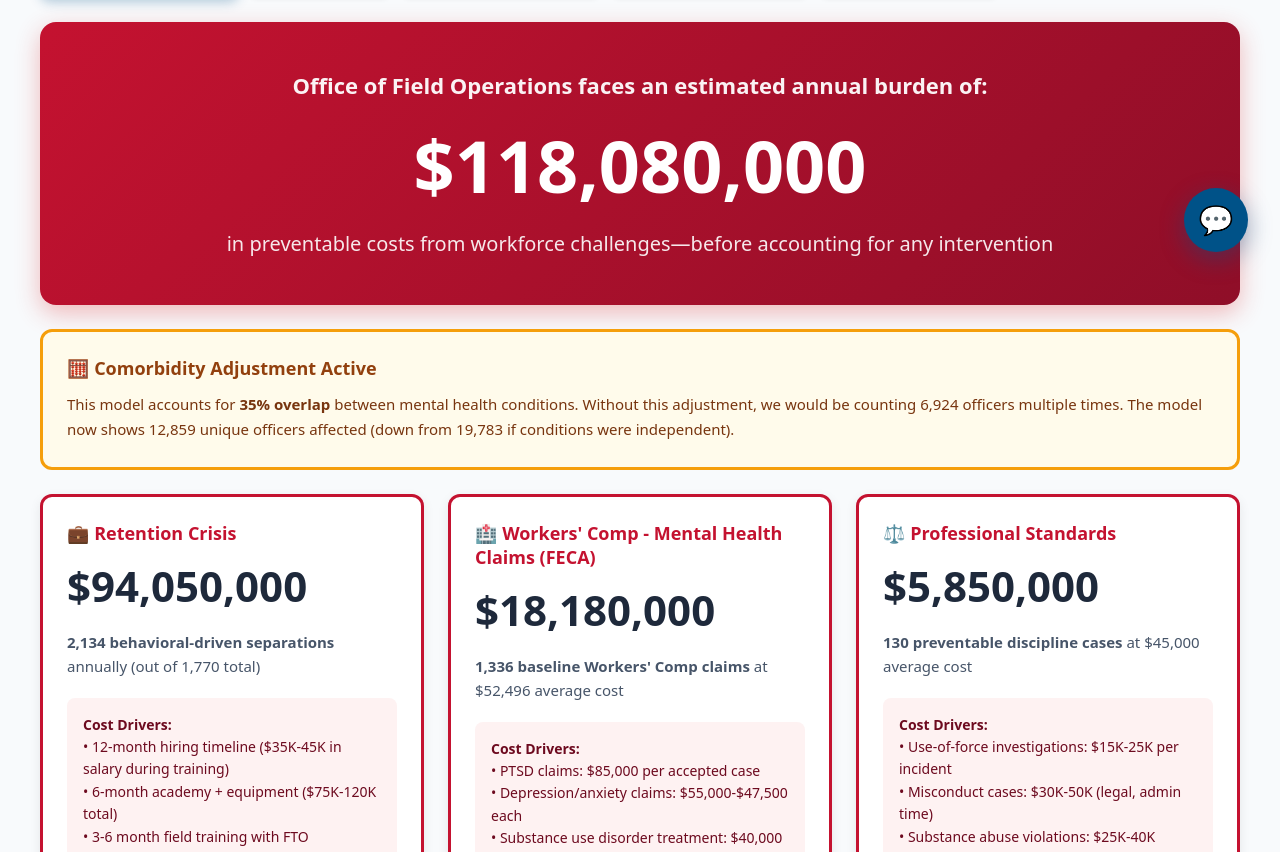
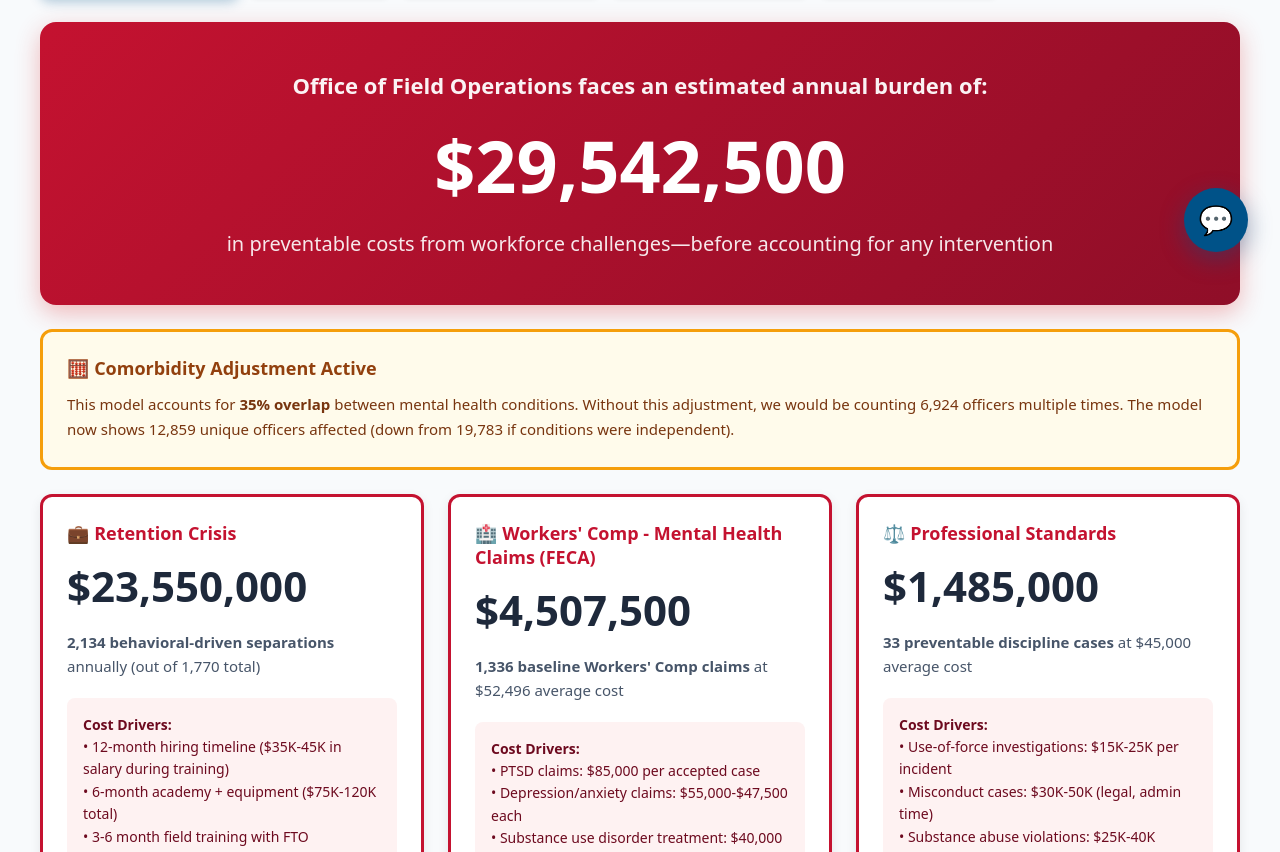
Before and after one commit to scottrsmith-bu/cbp-roi-calculator, a React (Create React App) app: page / in a window 1280 px wide. Shown: the part 516-1368 px from the top of the page. Built offline with nearby package versions, Linux system fonts and the light colour scheme.

Commit message:
Update App.js

```diff
--- a/src/App.js
+++ b/src/App.js
@@ -299,7 +299,8 @@ const CBPDashboard = () => {
     const baseEngagement = 0.65;
     const engagement = manualEngagement !== null ? manualEngagement / 100 : baseEngagement;
     const activeUsers = Math.round(totalSeats * engagement);
-    const leadPrice = 5785;
+// Coverage = how much of the org we actually reach with engaged seats
+const coverage = Math.min(1, activeUsers / data.officers);    const leadPrice = 5785;
     const totalInvestment = (leadSeats * leadPrice) + (readySeats * readyPrice);
 
     // RETENTION CALCULATIONS - Using behavioral health separations
@@ -312,25 +313,28 @@ const CBPDashboard = () => {
 
     // BetterUp prevents portion of behavioral separations based on coaching effectiveness
     // Weighted average effectiveness across all conditions
-    const weightedEffectiveness = (
-      (behavioralHealthCalcs.ptsdSeparations * (ptsdCoachingEffectiveness / 100)) +
+    const weightedEffectiveness = behavioralSeparations > 0
+  ? (
+      (behavioralHealthCalcs.ptsdSeparations       * (ptsdCoachingEffectiveness / 100)) +
       (behavioralHealthCalcs.depressionSeparations * (depressionCoachingEffectiveness / 100)) +
-      (behavioralHealthCalcs.anxietySeparations * (anxietyCoachingEffectiveness / 100)) +
-      (behavioralHealthCalcs.sudSeparations * (sudCoachingEffectiveness / 100))
-    ) / behavioralSeparations;
-
-    const separationsPrevented = Math.round(behavioralSeparations * weightedEffectiveness * engagement);
-    const replacementCost = 150000;
+      (behavioralHealthCalcs.anxietySeparations    * (anxietyCoachingEffectiveness / 100)) +
+      (behavioralHealthCalcs.sudSeparations        * (sudCoachingEffectiveness / 100))
+    ) / behavioralSeparations
+  : 0;
+
+    const separationsPrevented = Math.round(
+  behavioralSeparations * (isFinite(weightedEffectiveness) ? weightedEffectiveness : 0) * coverage
+);    const replacementCost = 150000;
     const retentionSavings = separationsPrevented * replacementCost;
 
     // WORKERS' COMP CALCULATIONS - Using behavioral health claims
     const readinessLift = manualReadinessOverride !== null ? manualReadinessOverride / 100 : 0.37;
 
     // Claims prevented by condition
-    const ptsdClaimsPrevented = Math.round(behavioralHealthCalcs.ptsdWcClaims * (ptsdCoachingEffectiveness / 100) * engagement);
-    const depressionClaimsPrevented = Math.round(behavioralHealthCalcs.depressionWcClaims * (depressionCoachingEffectiveness / 100) * engagement);
-    const anxietyClaimsPrevented = Math.round(behavioralHealthCalcs.anxietyWcClaims * (anxietyCoachingEffectiveness / 100) * engagement);
-    const sudClaimsPrevented = Math.round(behavioralHealthCalcs.sudWcClaims * (sudCoachingEffectiveness / 100) * engagement);
+    const ptsdClaimsPrevented = Math.round(behavioralHealthCalcs.ptsdWcClaims * (ptsdCoachingEffectiveness / 100) * coverage);
+    const depressionClaimsPrevented = Math.round(behavioralHealthCalcs.depressionWcClaims * (depressionCoachingEffectiveness / 100) * coverage);
+    const anxietyClaimsPrevented = Math.round(behavioralHealthCalcs.anxietyWcClaims * (anxietyCoachingEffectiveness / 100) * coverage);
+    const sudClaimsPrevented = Math.round(behavioralHealthCalcs.sudWcClaims * (sudCoachingEffectiveness / 100) * coverage);
 
     const claimsPrevented = ptsdClaimsPrevented + depressionClaimsPrevented + anxietyClaimsPrevented + sudClaimsPrevented;
 
@@ -346,7 +350,7 @@ const CBPDashboard = () => {
     const profStandardsLift = manualProfStandardsOverride !== null ? manualProfStandardsOverride / 100 : 0.22;
     const baselineDisciplineCases = Math.round(data.officers * 0.035);
     const avgDisciplineCost = 45000;
-    const casesPrevented = Math.round(baselineDisciplineCases * profStandardsLift * engagement);
+    const casesPrevented = Math.round(baselineDisciplineCases * profStandardsLift * coverage);
     const disciplineSavings = casesPrevented * avgDisciplineCost;
 
     // TOTALS
@@ -2094,4 +2098,87 @@ const CBPDashboard = () => {
   );
 };
 
+
+// ---- COA Preview Helper (ignores manual seat overrides on purpose) ----
+const computeCoaScenario = (optionId) => {
+  const data = orgData[org];
+
+  // Map COA → coverage %, Ready price
+  let readyPercent, leadPercent, readyPrice;
+  if (optionId === 'pilot') {
+    readyPercent = 0.15;
+    leadPercent = includeLeadForLeaders ? 0.10 : 0;
+    readyPrice = 250;
+  } else if (optionId === 'targeted') {
+    readyPercent = 0.25;
+    leadPercent = includeLeadForLeaders ? 0.10 : 0;
+    readyPrice = 200;
+  } else { // 'scaled'
+    readyPercent = 0.75;
+    leadPercent = includeLeadForLeaders ? 0.10 : 0;
+    readyPrice = 150;
+  }
+
+  // Seats (no manual overrides for preview)
+  const leadSeats = Math.round(data.officers * leadPercent);
+  const readySeats = Math.max(Math.round(data.officers * readyPercent), 500);
+  const totalSeats = leadSeats + readySeats;
+
+  // Prices / investment
+  const leadPrice = 5785;
+  const totalInvestment = (leadSeats * leadPrice) + (readySeats * readyPrice);
+
+  // Engagement & coverage (use current engagement override if set)
+  const engagement = manualEngagement !== null ? manualEngagement / 100 : 0.65;
+  const activeUsers = Math.round(totalSeats * engagement);
+  const coverage = Math.min(1, activeUsers / data.officers); // scales impact by reach
+
+  // Baselines
+  const baselineDisciplineCases = Math.round(data.officers * 0.035);
+  const replacementCost = 150000;
+  const avgDisciplineCost = 45000;
+
+  const behavioralSeparations = behavioralHealthCalcs.totalBehavioralSeparations;
+  const weightedEffectiveness = behavioralSeparations > 0
+    ? (
+        (behavioralHealthCalcs.ptsdSeparations       * (ptsdCoachingEffectiveness / 100)) +
+        (behavioralHealthCalcs.depressionSeparations * (depressionCoachingEffectiveness / 100)) +
+        (behavioralHealthCalcs.anxietySeparations    * (anxietyCoachingEffectiveness / 100)) +
+        (behavioralHealthCalcs.sudSeparations        * (sudCoachingEffectiveness / 100))
+      ) / behavioralSeparations
+    : 0;
+
+  // Prevented counts (scaled by coverage)
+  const separationsPrevented = Math.round(behavioralSeparations * weightedEffectiveness * coverage);
+
+  const ptsdClaimsPrevented       = Math.round(behavioralHealthCalcs.ptsdWcClaims       * (ptsdCoachingEffectiveness / 100)       * coverage);
+  const depressionClaimsPrevented = Math.round(behavioralHealthCalcs.depressionWcClaims * (depressionCoachingEffectiveness / 100) * coverage);
+  const anxietyClaimsPrevented    = Math.round(behavioralHealthCalcs.anxietyWcClaims    * (anxietyCoachingEffectiveness / 100)    * coverage);
+  const sudClaimsPrevented        = Math.round(behavioralHealthCalcs.sudWcClaims        * (sudCoachingEffectiveness / 100)        * coverage);
+  const claimsPrevented = ptsdClaimsPrevented + depressionClaimsPrevented + anxietyClaimsPrevented + sudClaimsPrevented;
+
+  const profStandardsLift = (manualProfStandardsOverride !== null ? manualProfStandardsOverride / 100 : 0.22);
+  const casesPrevented = Math.round(baselineDisciplineCases * profStandardsLift * coverage);
+
+  // Savings
+  const retentionSavings = separationsPrevented * replacementCost;
+  const wcSavings =
+    (ptsdClaimsPrevented * ptsdWcAvgCost) +
+    (depressionClaimsPrevented * depressionWcAvgCost) +
+    (anxietyClaimsPrevented * anxietyWcAvgCost) +
+    (sudClaimsPrevented * sudWcAvgCost);
+  const disciplineSavings = casesPrevented * avgDisciplineCost;
+
+  const totalSavings = retentionSavings + wcSavings + disciplineSavings;
+  const netSavings = totalSavings - totalInvestment;
+  const roi = totalInvestment > 0 ? (netSavings / totalInvestment) * 100 : 0;
+
+  return {
+    leadSeats, readySeats, totalSeats,
+    activeUsers, coverage, totalInvestment,
+    retentionSavings, wcSavings, disciplineSavings,
+    totalSavings, netSavings, roi
+  };
+};
+
 export default CBPDashboard;
```
